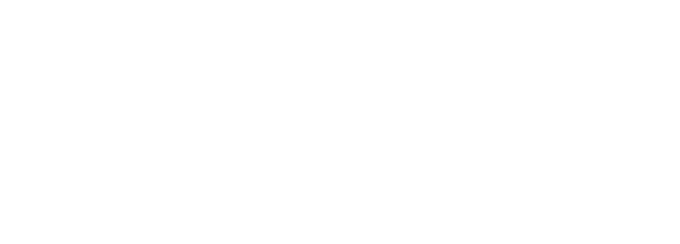
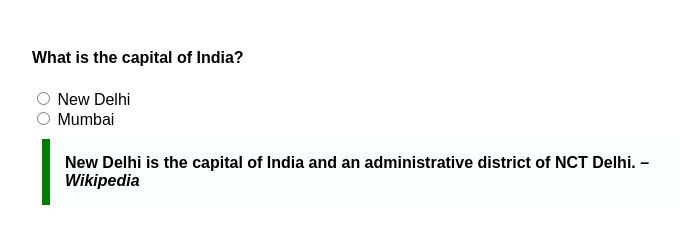
Before and after one commit to acciojob/trivia-Rakesh3993, a website: page main.html in a window 1280 px wide. Shown: the whole page, without its empty margins (258-938 px from the left). Drawn offline with Linux system fonts and the light colour scheme.

Commit message:
created a submission

```diff
--- a/main.html
+++ b/main.html
@@ -8,6 +8,28 @@
 
 <body>
 	<!-- the entire body must be written by student -->
+	<section class="quiz-question">
+	<h4>What is the capital of India?</h4>
+	<form>
+		<label>
+			<input type = "radio" name="capital" value="new-delhi"/> New Delhi
+		</label>
+	</form>
+
+	<form>
+	<label>
+		<input type = "radio" name="capital" value="mumbai"/> Mumbai
+	</label>
+	</form>
+
+		<blockquote class = "quote">
+			New Delhi is the capital of India and an administrative district of NCT Delhi.
+      <cite> – Wikipedia</cite>
+		</blockquote>
+	</section>
+
+
+
     <script type="text/javascript" src="./script.js">
 </script>
 
--- a/styles.css
+++ b/styles.css
@@ -1,2 +1,21 @@
 
 /* Your CSS Code here. */
+body {
+  font-family: Arial, sans-serif;
+  padding: 20px;
+  background-color: #ffffff;
+}
+
+.quiz-question {
+  max-width: 700px;
+  margin: auto;
+}
+
+.quote {
+  max-width: 700px;
+  margin: 10px;
+  padding: 15px;
+  border-left: 8px solid green;
+  background-color: #f8fffe;
+  font-weight: bold;
+}
```
